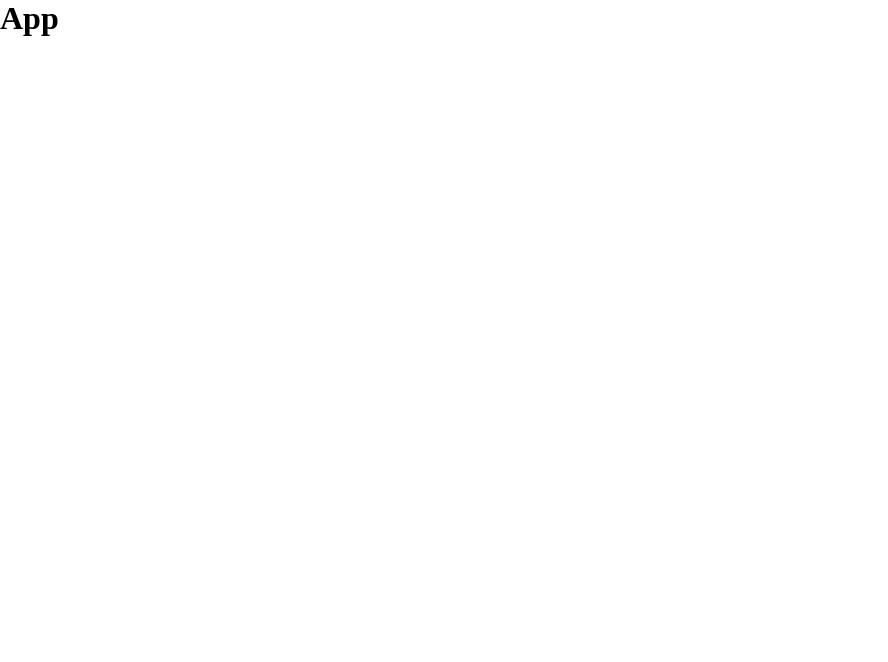
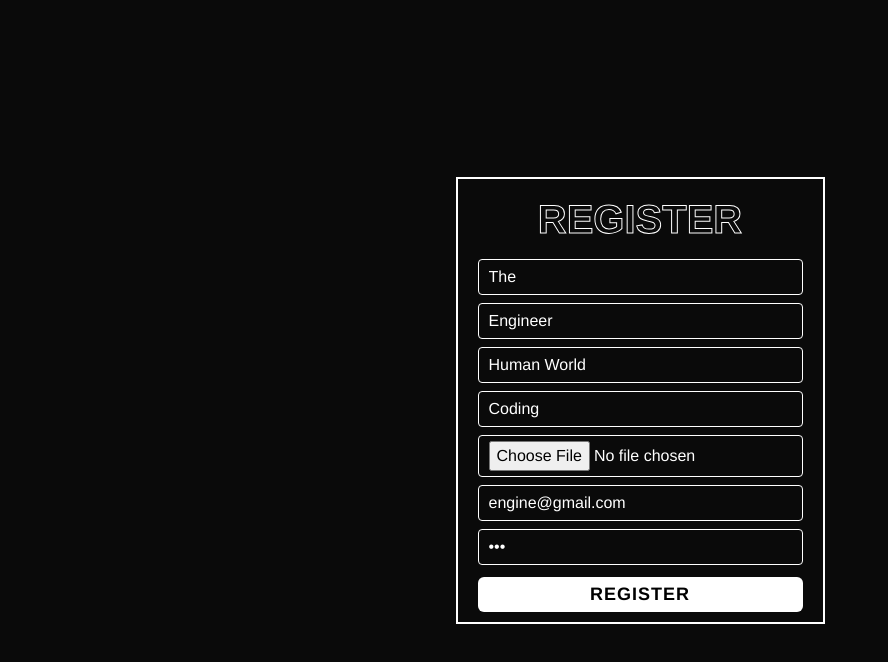
Before and after one commit to SinghAstra/AnalyticsX, a React (Create React App) app: page / in a window 1280 px wide. Shown: the top 662 px of the page, without its empty margins (0-888 px from the left). Built offline with nearby package versions, Linux system fonts and the light colour scheme.

Commit message:
Register User

```diff
--- a/package.json
+++ b/package.json
@@ -6,8 +6,10 @@
     "@testing-library/jest-dom": "^5.17.0",
     "@testing-library/react": "^13.4.0",
     "@testing-library/user-event": "^13.5.0",
+    "axios": "^1.7.2",
     "react": "^18.3.1",
     "react-dom": "^18.3.1",
+    "react-router-dom": "^6.25.1",
     "react-scripts": "5.0.1",
     "web-vitals": "^2.1.4"
   },
@@ -34,5 +36,8 @@
       "last 1 firefox version",
       "last 1 safari version"
     ]
+  },
+  "devDependencies": {
+    "tailwindcss": "^3.4.6"
   }
 }
--- a/src/App.js
+++ b/src/App.js
@@ -1,5 +1,16 @@
+import { Route, Routes } from "react-router-dom";
+import Login from "./pages/Login";
+import NotFound from "./pages/NotFound";
+import Register from "./pages/Register";
+
 function App() {
-  return <h1>App</h1>;
+  return (
+    <Routes>
+      <Route exact path="/login" element={<Login />} />
+      <Route exact path="/" element={<Register />} />
+      <Route path="*" element={<NotFound />} />
+    </Routes>
+  );
 }
 
 export default App;
--- a/src/index.css
+++ b/src/index.css
@@ -1,4 +1,20 @@
+@tailwind base;
+@tailwind components;
+@tailwind utilities;
+@import url("https://fonts.googleapis.com/css2?family=Poppins:ital,wght@0,100;0,200;0,300;0,400;0,500;0,600;0,700;0,800;0,900;1,100;1,200;1,300;1,400;1,500;1,600;1,700;1,800;1,900&display=swap");
+
 * {
   margin: 0;
   padding: 0;
+  box-sizing: border-box;
+  font-family: "Poppins", "Helvetica Neue", Helvetica, Arial;
 }
+
+body {
+  background-color: #0a0a0a;
+  min-height: 100vh;
+  display: flex;
+  justify-content: center;
+  align-items: center;
+  color: white;
+}
--- a/src/index.js
+++ b/src/index.js
@@ -1,11 +1,14 @@
 import React from "react";
 import ReactDOM from "react-dom/client";
+import { BrowserRouter } from "react-router-dom";
 import App from "./App";
 import "./index.css";
 
 const root = ReactDOM.createRoot(document.getElementById("root"));
 root.render(
   <React.StrictMode>
-    <App />
+    <BrowserRouter>
+      <App />
+    </BrowserRouter>
   </React.StrictMode>
 );
--- /dev/null
+++ b/src/pages/Login.js
@@ -0,0 +1,7 @@
+import React from "react";
+
+const Login = () => {
+  return <div>Login</div>;
+};
+
+export default Login;
--- /dev/null
+++ b/src/pages/NotFound.js
@@ -0,0 +1,7 @@
+import React from "react";
+
+const NotFound = () => {
+  return <div>NotFound</div>;
+};
+
+export default NotFound;
--- /dev/null
+++ b/src/pages/Register.js
@@ -0,0 +1,91 @@
+import axios from "axios";
+import React, { useState } from "react";
+import "../styles/Register.css";
+
+const Register = () => {
+  const [formData, setFormData] = useState({
+    firstName: "The",
+    lastName: "Engineer",
+    location: "Human World",
+    occupation: "Coding",
+    picture: null,
+    email: "engine@gmail.com",
+    password: "123",
+  });
+
+  const handleChange = (e) => {
+    const { name, value, files } = e.target;
+    setFormData({
+      ...formData,
+      [name]: files ? files[0] : value,
+    });
+  };
+
+  const handleFormSubmit = async (e) => {
+    e.preventDefault();
+    const formDataToSend = new FormData();
+    Object.keys(formData).forEach((key) => {
+      formDataToSend.append(key, formData[key]);
+    });
+    const res = await axios.post(
+      "http://localhost:5000/auth/register",
+      formDataToSend
+    );
+    console.log("res is ", res);
+    console.log("res.data is ", res.data);
+  };
+
+  return (
+    <div className="register-form">
+      <h2>Register</h2>
+      <form onSubmit={handleFormSubmit}>
+        <input
+          type="text"
+          name="firstName"
+          placeholder="First Name"
+          value={formData.firstName}
+          onChange={handleChange}
+        />
+        <input
+          type="text"
+          name="lastName"
+          placeholder="Last Name"
+          value={formData.lastName}
+          onChange={handleChange}
+        />
+        <input
+          type="text"
+          name="location"
+          placeholder="Location"
+          value={formData.location}
+          onChange={handleChange}
+        />
+        <input
+          type="text"
+          name="occupation"
+          placeholder="Occupation"
+          value={formData.occupation}
+          onChange={handleChange}
+        />
+        <input type="file" name="picture" onChange={handleChange} />
+        <input
+          type="email"
+          name="email"
+          placeholder="Email"
+          value={formData.email}
+          onChange={handleChange}
+        />
+        <input
+          type="password"
+          name="password"
+          placeholder="Password"
+          value={formData.password}
+          onChange={handleChange}
+        />
+        <button type="submit">Register</button>
+      </form>
+    </div>
+  );
+};
+
+export default Register;
--- /dev/null
+++ b/src/styles/Register.css
@@ -0,0 +1,41 @@
+.register-form {
+  border: 2px solid white;
+  padding: 10px 20px;
+}
+
+.register-form h2 {
+  text-align: center;
+  font-size: 40px;
+  font-weight: 900;
+  color: transparent;
+  -webkit-text-stroke: 1px white;
+  text-transform: uppercase;
+  margin-bottom: 10px;
+}
+
+.register-form form {
+  display: flex;
+  flex-direction: column;
+  gap: 8px;
+}
+
+.register-form form input {
+  padding: 5px 10px;
+  border: 1px solid white;
+  background: transparent;
+  border-radius: 4px;
+}
+
+.register-form button {
+  padding: 4px 8px;
+  margin-top: 4px;
+  text-transform: uppercase;
+  letter-spacing: 1px;
+  font-size: 18px;
+  font-weight: 600;
+  background: white;
+  border: none;
+  cursor: pointer;
+  color: black;
+  border-radius: 6px;
+}
--- /dev/null
+++ b/tailwind.config.js
@@ -0,0 +1,8 @@
+/** @type {import('tailwindcss').Config} */
+module.exports = {
+  content: ["./src/**/*.{html,js}"],
+  theme: {
+    extend: {},
+  },
+  plugins: [],
+};
```
Also changed, not shown: 1 other file (tests, documents, lock files or other folders).
